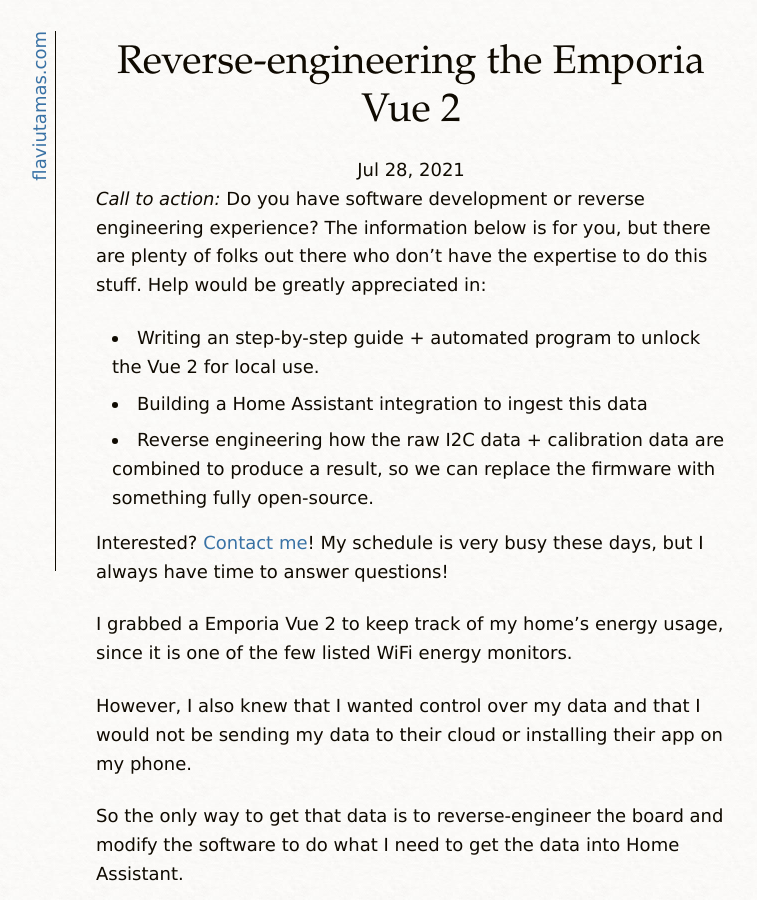
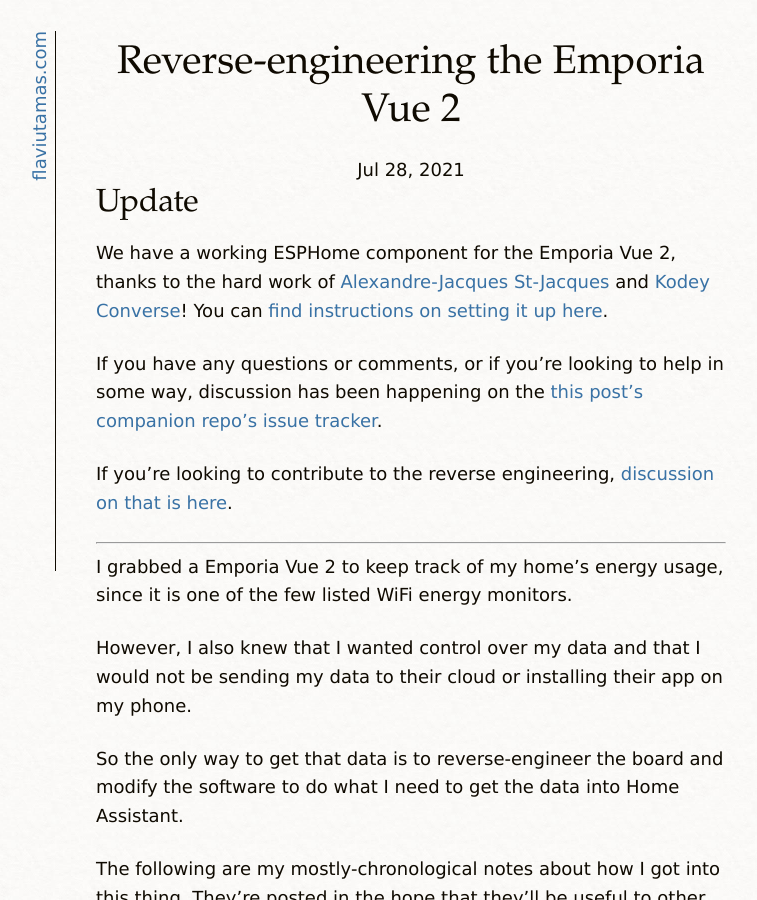
Before and after one commit to flaviut/flaviut.github.io, a Jekyll site: the page built from _posts/2021-07-28-reversing-emporia-vue-2.md, in a window 1280 px wide and 900 px high. Shown: the whole window, without its empty margins (229-986 px from the left). Built offline with Jekyll 4.4.1, drawn with Linux system fonts in a browser that asks for light colours; nearby versions of some CDN libraries.

Commit message:
Add vue 2 update

```diff
--- a/_posts/2021-07-28-reversing-emporia-vue-2.md
+++ b/_posts/2021-07-28-reversing-emporia-vue-2.md
@@ -4,20 +4,22 @@
 title: "Reverse-engineering the Emporia Vue 2"
 ---
 
-*Call to action:* Do you have software development or reverse engineering
-experience? The information below is for you, but there are plenty of folks out
-there who don't have the expertise to do this stuff. Help would be greatly
-appreciated in:
+## Update
 
-- Writing an step-by-step guide + automated program to unlock the Vue 2 for
-  local use.
-- Building a Home Assistant integration to ingest this data
-- Reverse engineering how the raw I2C data + calibration data are combined to
-  produce a result, so we can replace the firmware with something fully
-  open-source.
+We have a working ESPHome component for the Emporia Vue 2, thanks to the hard
+work of [Alexandre-Jacques St-Jacques](https://github.com/Maelstrom96) and
+[Kodey Converse](https://github.com/krconv)! You can [find instructions on
+setting it up
+here](https://gist.github.com/flaviut/93a1212c7b165c7674693a45ad52c512).
 
-Interested? [Contact me](mailto:me@flaviutamas.com)! My schedule is very busy
-these days, but I always have time to answer questions!
+If you have any questions or comments, or if you're looking to help in some
+way, discussion has been happening on the [this post's companion repo's issue
+tracker](https://github.com/flaviut/emporia-vue2-reversing/issues/).
+
+If you're looking to contribute to the reverse engineering, [discussion on that
+is here](https://github.com/flaviut/emporia-vue2-reversing/issues/1).
+
+-------------
 
 I grabbed a Emporia Vue 2 to keep track of my home's energy usage, since it is
 one of the few listed WiFi energy monitors.
```
